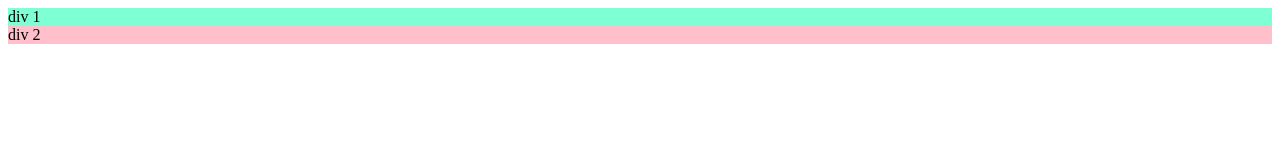
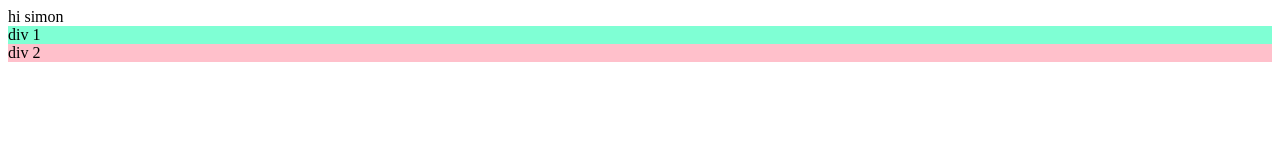
Before and after one commit to shvshn/youtube-landing--page, a plain HTML site: page grid.html in a window 1280 px wide. Drawn offline with Linux system fonts and the light colour scheme.

Commit message:
grid.html updated

```diff
--- a/grid.html
+++ b/grid.html
@@ -6,6 +6,7 @@
         </title>
         <body>
             <div>
+                <div>hi simon</div>
                 <div style="background-color:aquamarine">div 1</div>
                 <div style="background-color:pink">div 2</div>
             </div>
```
